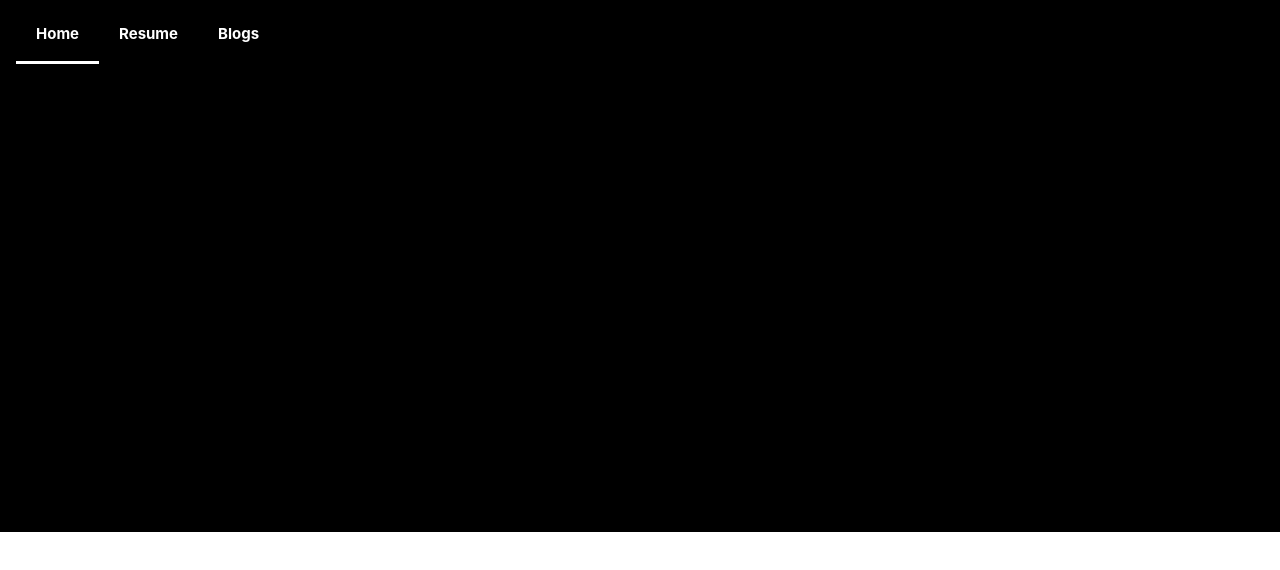
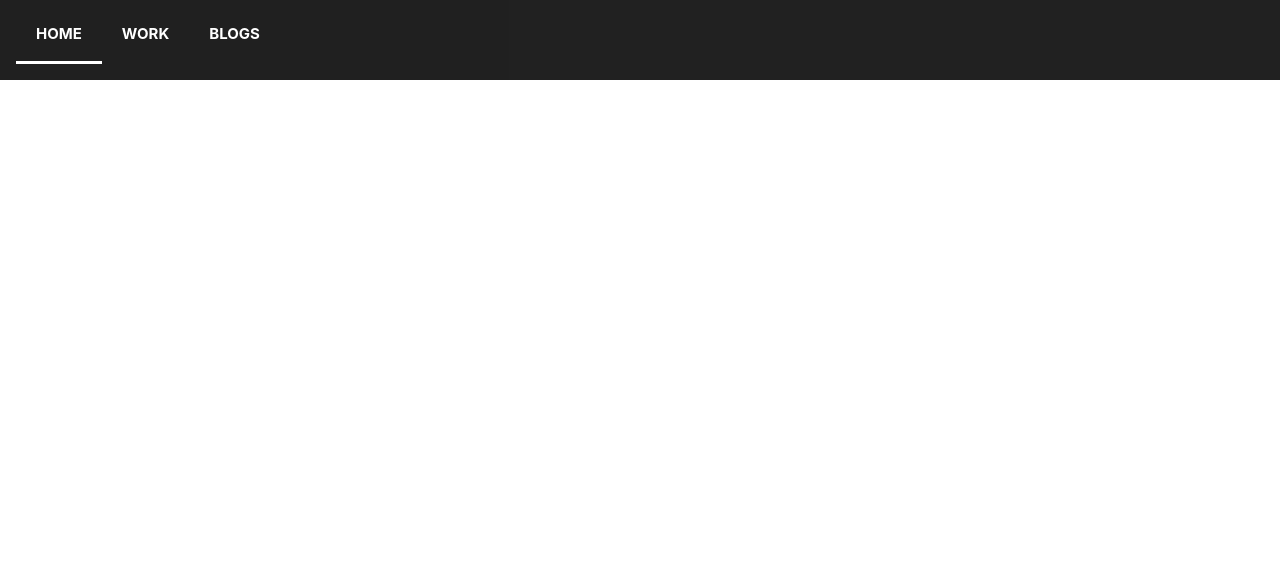
Before and after one commit to jonthornton07/personal-website, a React (Create React App) app: page / in a window 1280 px wide. Shown: the top 570 px of the page. Built offline with nearby package versions, Linux system fonts and the light colour scheme.

Commit message:
Got the nav links for the pages working

```diff
--- a/src/App.tsx
+++ b/src/App.tsx
@@ -4,6 +4,7 @@ import Home from "./pages/home/Home";
 import Profile from "./pages/profile/Profile";
 import Blog from "./pages/blog/Blog";
 import {startFirebase} from "./firebase/LocalFirebase"
+import { Pages } from "./pages/pages";
 
 const App = () => {
 
@@ -14,8 +15,9 @@ const App = () => {
     return (
         <Routes>
             <Route path="/" element={<Home />}/>
-            <Route path="/profile" element={<Profile />}/>
-            <Route path="/blog" element={<Blog />}/>
+            <Route path={`${Pages.Home}`.toLowerCase()} element={<Home />}/>
+            <Route path={`${Pages.Work}`.toLowerCase()} element={<Profile />}/>
+            <Route path={`${Pages.Blogs}`.toLowerCase()} element={<Blog />}/>
         </Routes>
     )
 }
--- a/src/components/base/Tab.tsx
+++ b/src/components/base/Tab.tsx
@@ -1,5 +1,6 @@
 import React from "react"
 import styled from 'styled-components'
+import { Pages } from "../../pages/pages"
 
 interface AnchorProps {
     active: boolean
@@ -15,16 +16,17 @@ const Anchor = styled.a<AnchorProps>`
     padding-left: 20px;
     padding-right: 20px;
     border-bottom: ${props => props.active ? "3px solid white" : "none"};
+    text-decoration: none;
 `
 
 interface Props {
-    text: string
+    page: Pages
     active: boolean
 }
 
-const Tab: React.FC<Props> = ({active, text}) => {
+const Tab: React.FC<Props> = ({active, page}) => {
     return (
-        <Anchor active={active}>{text}</Anchor>
+        <Anchor active={active} href={`/${page}`.toLocaleLowerCase()}>{`${page}`.toUpperCase()}</Anchor>
     )
 }
 
--- a/src/components/header/AppHeader.tsx
+++ b/src/components/header/AppHeader.tsx
@@ -8,22 +8,6 @@ import Banner from "./Banner"
 interface Props {
     activePage: Pages
     isFixed?: boolean
-}
-
-const navAnchorStyle = (isActive: boolean): React.CSSProperties => {
-    let styles: React.CSSProperties = {
-        padding: '.75em',
-        color: 'white',
-        textDecorationLine: 'none',
-    }
-    if (isActive) {
-        styles =  {
-            ...styles,
-
-            borderBottom: '2px solid white',
-        }
-    }
-    return styles
 }
 
 const Container = styled.div`
@@ -43,7 +27,10 @@ const AppHeader: React.FC<Props> = ({activePage, isFixed = false}) => {
                 <TabWrapper>
                     {activePages.map(page => {
                         return(
-                            <Tab key={page} active={activePage === page} text={page} />
+                            <Tab
+                                key={page}
+                                active={activePage === page}
+                                page={page} />
                         )
                     })}
                 </TabWrapper>
--- a/src/components/header/Banner.tsx
+++ b/src/components/header/Banner.tsx
@@ -6,8 +6,8 @@ const StyledBanner = styled.div`
     flex-direction: column;
     background-color: black;
     padding: 1em;
-    height: 500px;
     width: 100%;
+    opacity: .87;
 `
 
 interface Props {
--- a/src/pages/blog/Blog.tsx
+++ b/src/pages/blog/Blog.tsx
@@ -6,9 +6,20 @@ import BlogGrid from "./BlogGrid";
 
 const Blog = () => {
     return (
-        <DefaultLayout activePage={Pages.Blogs} headerType={HeaderTypes.Regular}>
-            <BlogGrid/>
+        <DefaultLayout
+            activePage={Pages.Blogs}
+            headerType={HeaderTypes.Banner}
+            headerChildren={<></>}
+        >
+            <>
+            </>
+            {/* <About/> */}
+            {/* <Divider horizontal>Projects</Divider>
+            <Projects/> */}
         </DefaultLayout>
+        // <DefaultLayout activePage={Pages.Blogs} headerType={HeaderTypes.Regular}>
+        //     <BlogGrid/>
+        // </DefaultLayout>
     );
 };
 
--- a/src/pages/pages.ts
+++ b/src/pages/pages.ts
@@ -1,7 +1,7 @@
 export enum Pages {
     Home = "Home",
     Blogs = "Blogs",
-    Resume = "Resume",
+    Work = "Work",
 }
 
-export const activePages = [Pages.Home, Pages.Resume, Pages.Blogs]
+export const activePages = [Pages.Home, Pages.Work, Pages.Blogs]
--- a/src/pages/profile/Profile.tsx
+++ b/src/pages/profile/Profile.tsx
@@ -2,12 +2,22 @@ import React from "react";
 import DefaultLayout from "../../layouts/DefaultLayout";
 import {resumeData} from "./ResumeData";
 import ProfileSection from "./ProfileSection";
-// import {Container} from "semantic-ui-react";
 import { HeaderTypes } from "../../components/header/HeaderTypes";
+import { Pages } from "../pages";
 
 const Profile = () => {
     return (
-        <></>
+        <DefaultLayout
+            activePage={Pages.Work}
+            headerType={HeaderTypes.Banner}
+            headerChildren={<></>}
+        >
+            <>
+            </>
+            {/* <About/> */}
+            {/* <Divider horizontal>Projects</Divider>
+            <Projects/> */}
+        </DefaultLayout>
         // <DefaultLayout activePage="Resume" headerType={HeaderTypes.Regular}>
         //     <Container text>
         //         {resumeData.map((section, index) => {
```
